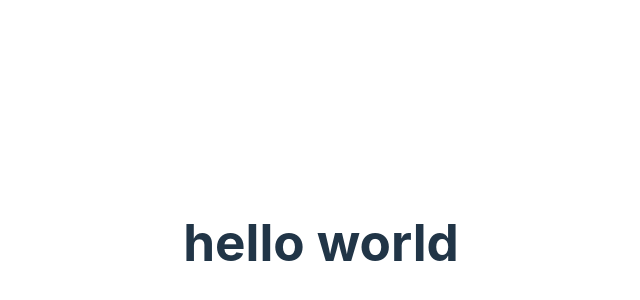
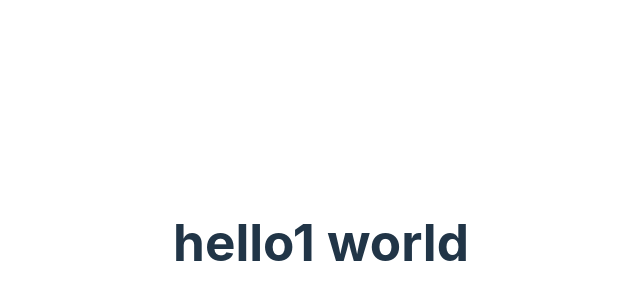
Before and after one commit to 1808Avenue/e-shop, a React (Vite) app: page / in a window 1280 px wide. Shown: the part 158-458 px from the top of the page, without its empty margins (319-959 px from the left). Built offline with nearby package versions, Linux system fonts and the light colour scheme.

Commit message:
created test1 feature

```diff
--- a/src/App.tsx
+++ b/src/App.tsx
@@ -3,7 +3,7 @@ import "./App.css";
 function App() {
   return (
     <div>
-      <h1>hello world</h1>
+      <h1>hello1 world</h1>
     </div>
   );
 }
```
